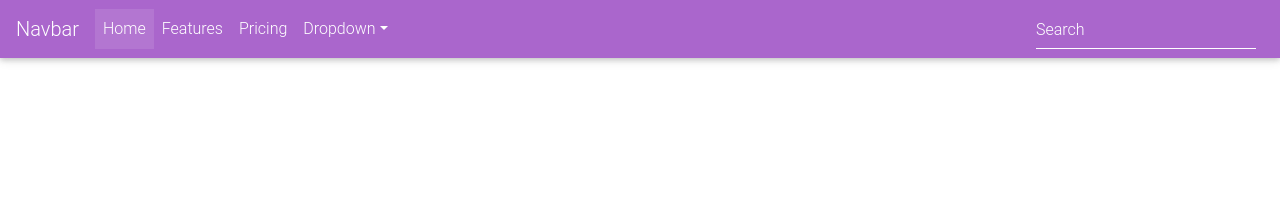
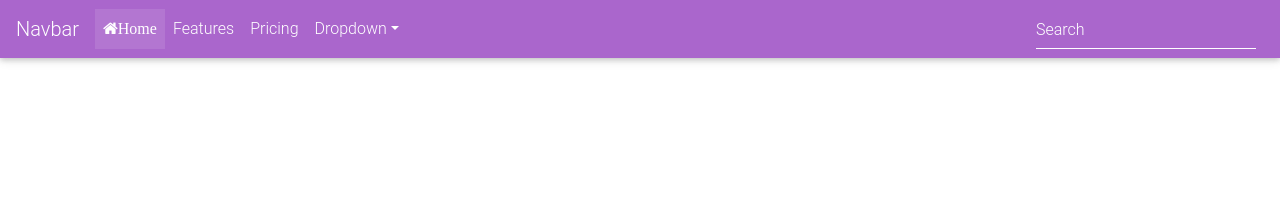
Before and after one commit to brodanie/Danief, a Jekyll site: the page built from index.html, in a window 1280 px wide. Shown: the top 199 px of the page. Built offline with Jekyll 4.4.1, drawn with Linux system fonts in a browser that asks for light colours; nearby versions of some CDN libraries.

Commit message:
Update default.html

```diff
--- a/_layouts/default.html
+++ b/_layouts/default.html
@@ -40,7 +40,7 @@
         <!-- Links -->
         <ul class="navbar-nav mr-auto">
             <li class="nav-item active">
-                <a class="nav-link" href="#">Home
+                <a class="nav-link" href="#"><i class="fa fa-home">Home</i>
                     <span class="sr-only">(current)</span>
                 </a>
             </li>
```
